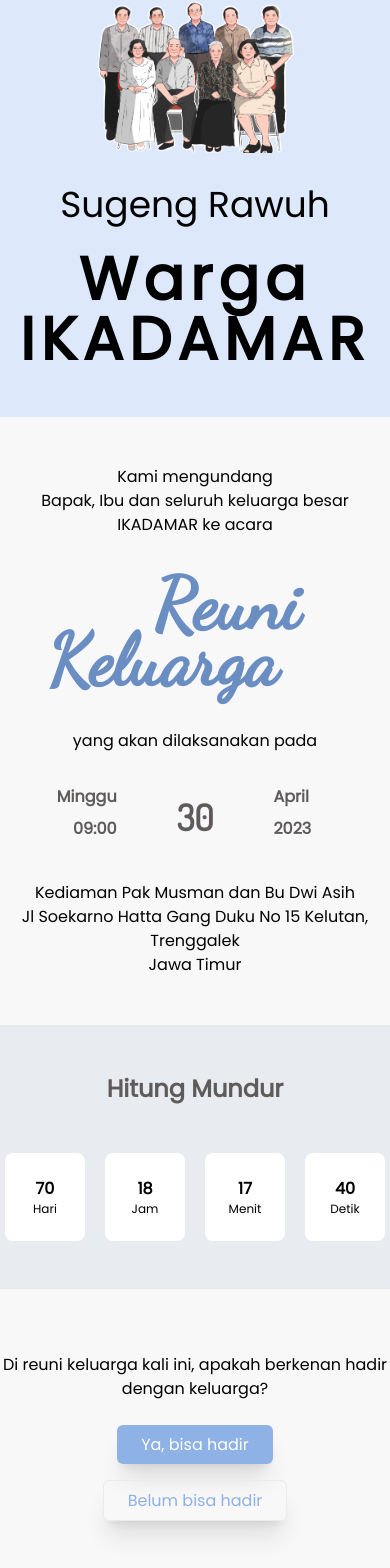
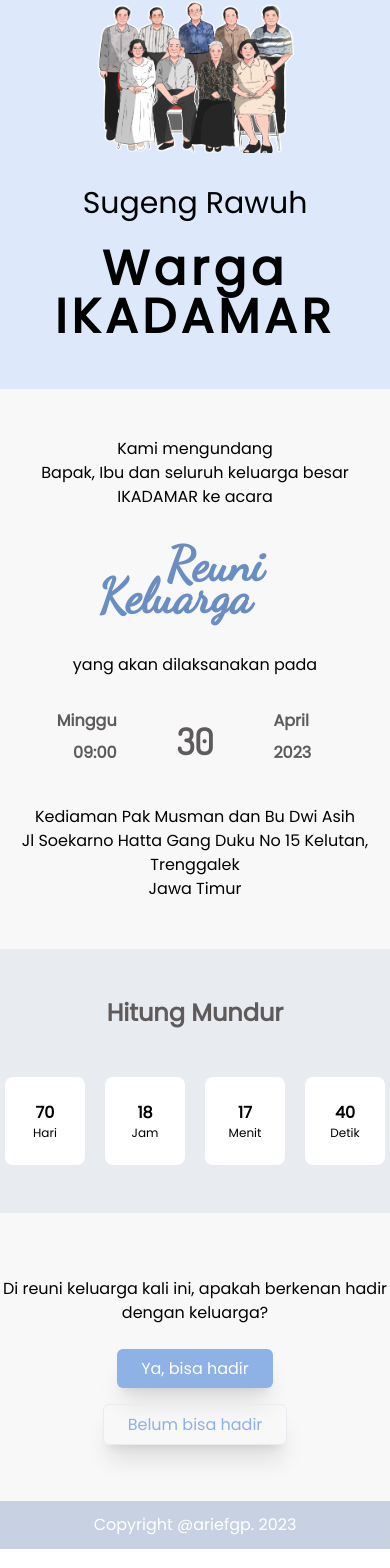
Before and after one commit to ariefgp/ikadamar, a Next.js app: page / in a window 390 px wide. Shown: the part 50-1618 px from the top of the page. Built offline with nearby package versions, Linux system fonts and the light colour scheme.

Commit message:
update on text responsive

```diff
--- a/app/invitation/page.tsx
+++ b/app/invitation/page.tsx
@@ -77,8 +77,8 @@ function Invitation() {
         <div className="basis-full bg-[#DDE9FB] md:px-20 lg:px-48">
             <div className='flex flex-col-reverse md:flex-row items-center'>
                 <div className="basis-full md:basis-2/5 pt-20 pb-12 md:pb-0 md:pt-0">
-                    <div className="text-center md:text-left text-4xl">Sugeng Rawuh</div>
-                    <div className="text-center md:text-left mt-6 text-6xl font-semibold tracking-widest">Warga <br /> IKADAMAR</div>
+                    <div className="text-center md:text-left text-3xl md:text-4xl">Sugeng Rawuh</div>
+                    <div className="text-center md:text-left mt-6 text-5xl md:text-6xl font-semibold tracking-widest">Warga <br /> IKADAMAR</div>
                 </div>
                 <div className="basis-full md:basis-3/5">
                   <div className="w-3/5 m-auto md:w-full pt-10 md:pt-0">
@@ -99,9 +99,9 @@ function Invitation() {
                 <div>Kami mengundang</div>
                 <div>Bapak, Ibu dan seluruh keluarga besar IKADAMAR ke acara</div>
             </div>
-            <div className="font-dancing text-7xl font-bold text-[#6A8DC2] mt-8">
-                <div className="ml-16">Reuni</div>
-                <div className="mr-16 -mt-4">Keluarga</div>
+            <div className="font-dancing text-5xl md:text-7xl font-bold text-[#6A8DC2] mt-8">
+                <div className="ml-10 md:ml-16">Reuni</div>
+                <div className="mr-10 md:mr-16 -mt-4">Keluarga</div>
             </div>
             <div className="mt-8">
                 <div>yang akan dilaksanakan pada</div>
@@ -146,7 +146,7 @@ function Invitation() {
               </div>
             </div>
         </div>
-        <div className="basis-full pt-10 py-8 bg-[#C7D1E1] text-white md:px-20 lg:px-48">
+        <div className="basis-full py-3 md:py-8 bg-[#C7D1E1] text-white md:px-20 lg:px-48">
             Copyright @ariefgp. 2023
         </div>
     </div>
```
